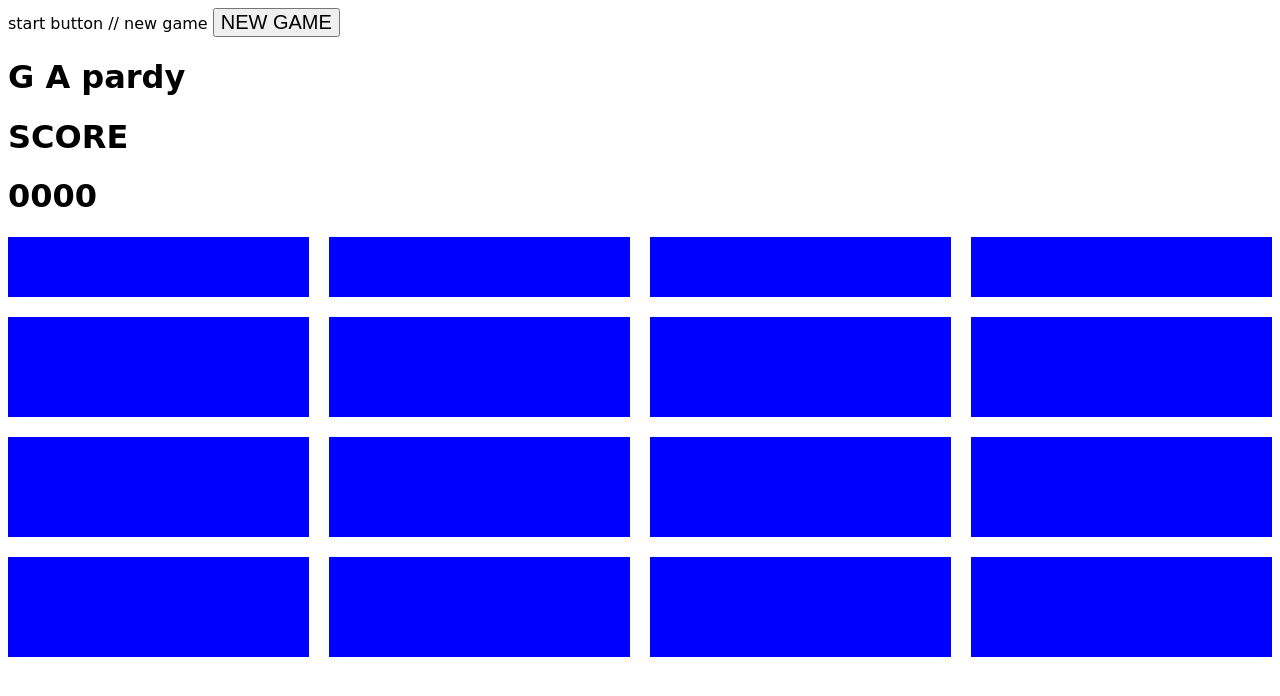
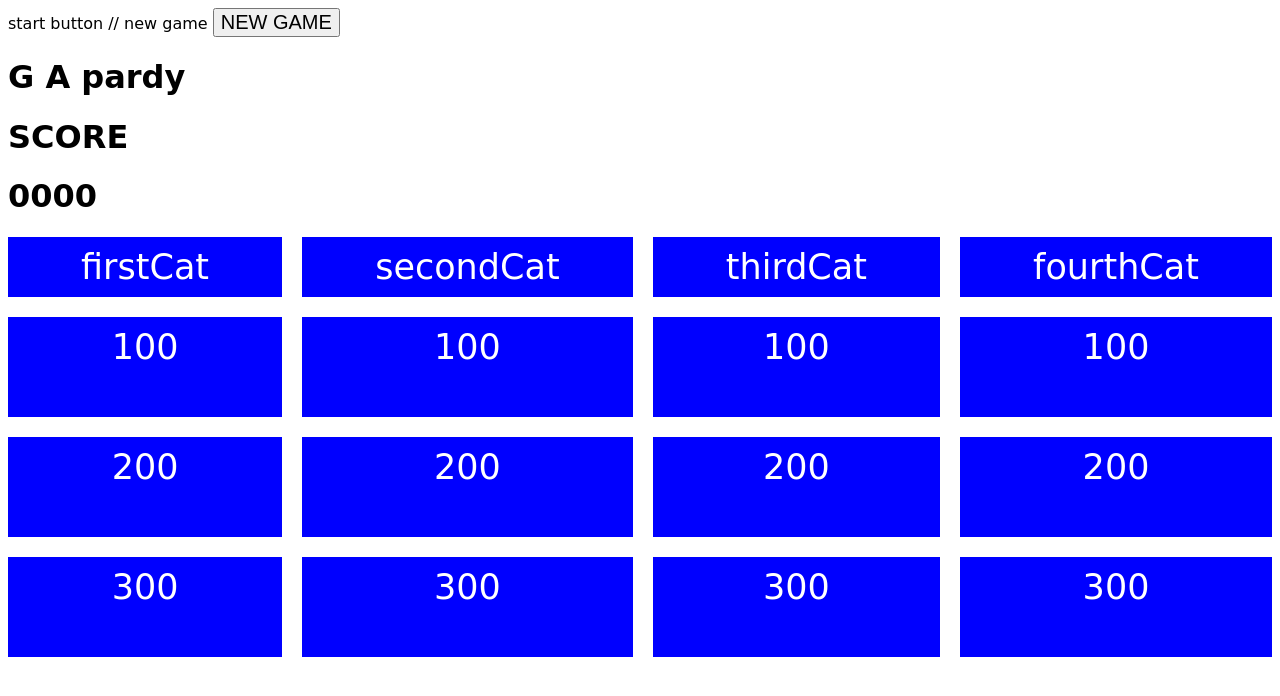
Before and after one commit to timbodiford/Project1Jeopardy, a plain HTML site: page index.html in a window 1280 px wide. Both pictures are taken after a click on the button "NEW GAME". Drawn offline with nearby package versions, Linux system fonts and the light colour scheme; a web font is replaced by a local one.

Commit message:
adding values row by row

```diff
--- a/js/script.js
+++ b/js/script.js
@@ -78,6 +78,9 @@ $(document).ready(function () {
             ]
         }
     }
+// let sc100Answers = sci100.answers
+// ($('div.question-tile-100').eq(i).text(questions.values[0]))
+
 
     questions = {
         categories: [
@@ -118,24 +121,55 @@ $(document).ready(function () {
 
     //working with dynamically adding boxes for the grid
     //click event
-$('button').on('click', function(evt) {
+    $('button').on('click', function (evt) {
         evt.preventDefault()
         console.log('clicked')
         //adding category tiles
-    for(let i = 0; i <4; i++){
+        for (let i = 0; i < 4; i++) {
             $('.main-grid').append("<div class = 'cat-tile'></div>")
         }
-//adding question tiles
-for(let i = 0; i <12; i++){
-$('.main-grid').append("<div class = 'question-tile'></div>")
+        //adding values tiles
+        for (let i = 0; i < 4; i++) {
+            $('.main-grid').append("<div class = 'question-tile-100'></div>")
+        }
+        for (let i = 0; i < 4; i++) {
+            $('.main-grid').append("<div class = 'question-tile-200'></div>")
+        }
+        for (let i = 0; i < 4; i++) {
+            $('.main-grid').append("<div class = 'question-tile-300'></div>")
         }
 
-let catVar = questions.categories[i]
+        //pushing data into category divs
+        for (let i = 0; i < questions.categories.length; i++) {
+            ($('div.cat-tile').eq(i).text(questions.categories[i]))
+        }
+        //pushing data into category divs
+        for (let i = 0; i < questions.values.length; i++) {
+            ($('div.question-tile-100').eq(i).text(questions.values[0]))
+        }
 
-//pushing data into divs
-for(let i = 0; i < 4; i++){
-($('div.cat-tile').eq(i).text(catVar))
+        //pushing data into category divs
+        for (let i = 0; i < questions.values.length; i++) {
+            ($('div.question-tile-200').eq(i).text(questions.values[1]))
         }
+        //pushing data into category divs
+        for (let i = 0; i < questions.values.length; i++) {
+            ($('div.question-tile-300').eq(i).text(questions.values[2]))
+        }
+
+
+
+
+
+
+//This isn't going to work because it's trying to start from position one ands overwriting the 100 values
+//How do I loop the loop? 100 100 100 100 / 200 200 200 200 / 300 300 300 300, etc?
+
+//Or do I create separate rows with a separate class for each $$$ amt?
+
+
+
+
     }
     )
 
--- a/style.css
+++ b/style.css
@@ -24,7 +24,15 @@ button {
     background-color: blue;
     padding: 10px;
 }
-.question-tile {
+.question-tile-100{
     background-color: blue;
     padding: 10px;
 }
+.question-tile-200{
+    background-color: blue;
+    padding: 10px;
+}
+.question-tile-300{
+    background-color: blue;
+    padding: 10px;
+}
```
Lines whose indentation alone changed are shown as unchanged.
